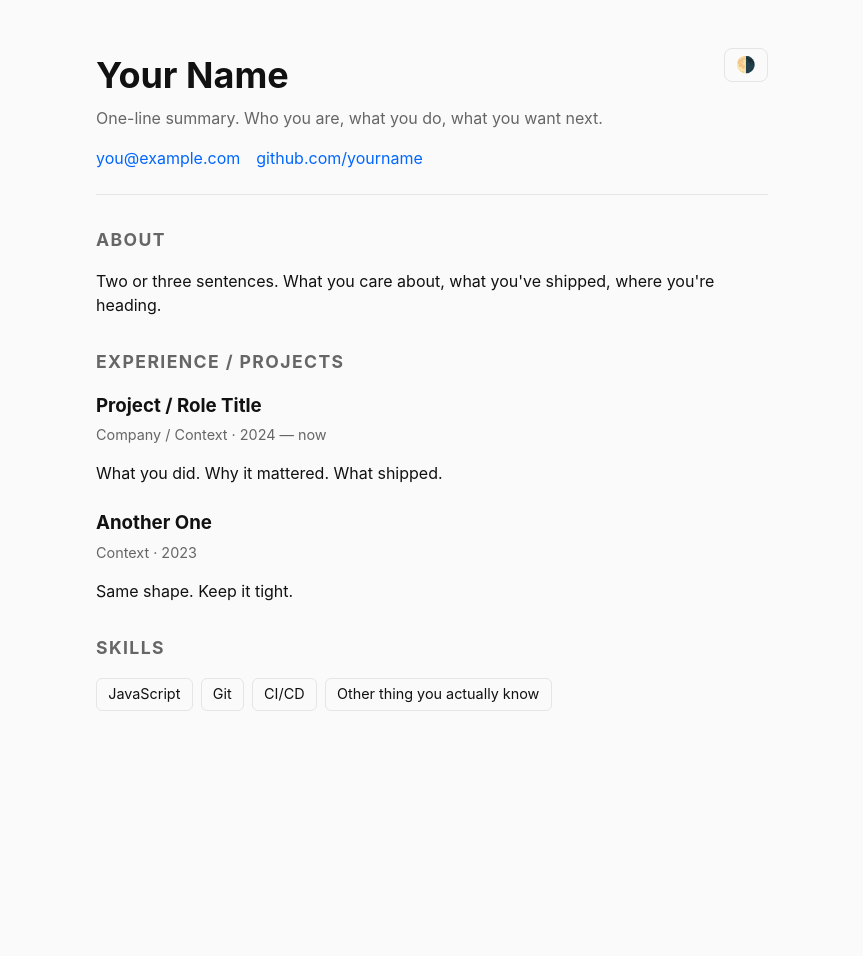
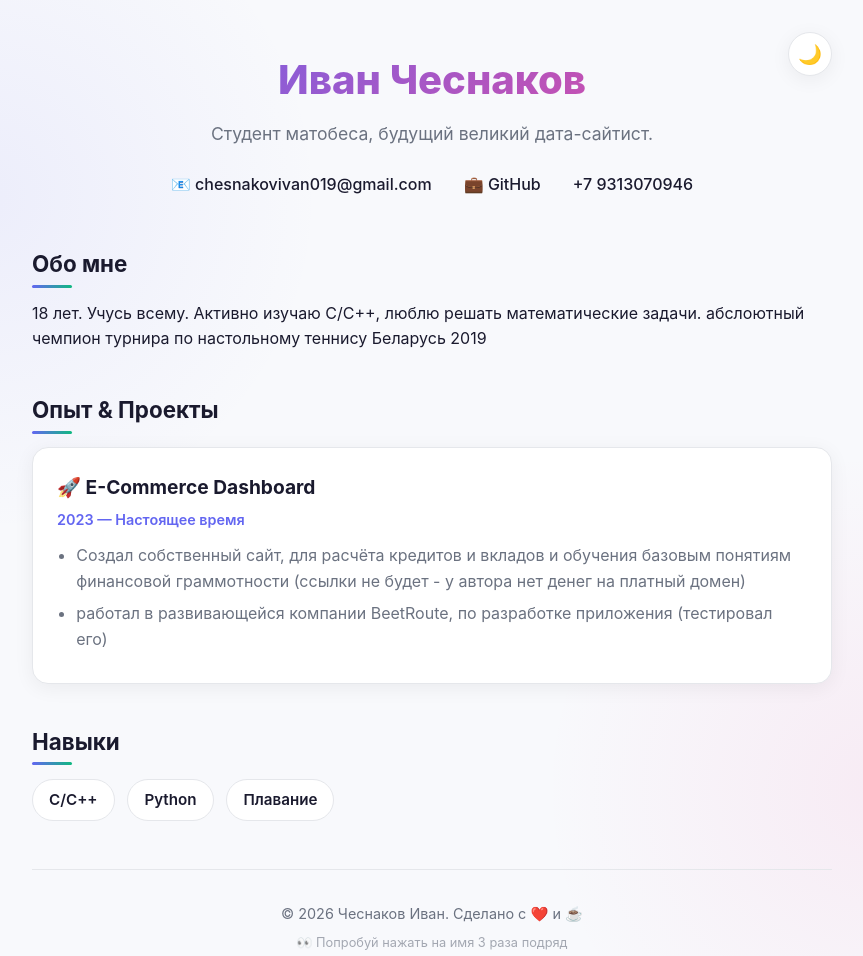
Before and after one commit to ivanchesnakov/vibelaba6, a website built with Vite: page index.html in a window 1280 px wide. Shown: the whole page, without its empty margins (208-1071 px from the left). Before the commit the page ends 800 px from the top, so only its background shows below. Built offline with nearby package versions, Linux system fonts and the light colour scheme.

Commit message:
feat: my CV content

```diff
--- a/index.html
+++ b/index.html
@@ -1,63 +1,60 @@
-<!doctype html>
-<html lang="en">
+<!DOCTYPE html>
+<html lang="ru" data-theme="light">
 <head>
-    <meta charset="UTF-8" />
-    <meta name="viewport" content="width=device-width, initial-scale=1.0" />
-    <title>CV — Your Name</title>
-    <link rel="stylesheet" href="./style.css" />
+  <meta charset="UTF-8">
+  <meta name="viewport" content="width=device-width, initial-scale=1.0">
+  <title>CV — Ваше Имя</title>
+  <link rel="stylesheet" href="style.css">
 </head>
 <body>
-    <main class="cv">
-      <header class="cv__header">
-        <h1>Your Name</h1>
-        <p class="cv__tagline">
-          One-line summary. Who you are, what you do, what you want next.
-        </p>
-        <ul class="cv__contacts">
-          <li><a href="mailto:you@example.com">you@example.com</a></li>
-          <li><a href="https://github.com/yourname">github.com/yourname</a></li>
-        </ul>
-
-        <!-- TODO: твой нестандартный элемент.
-             Пример: переключатель темы, anim, easter egg. -->
-        <button id="theme-toggle" class="theme-toggle" aria-label="Toggle theme">
-          🌗
+  <div class="container">
+    <header class="header">
+      <button class="theme-toggle" id="themeToggle" aria-label="Переключить тему">
+        🌙
       </button>
+      <h1 class="name" id="nameTrigger">Иван Чеснаков</h1>
+      <p class="tagline">Студент матобеса, будущий великий дата-сайтист.</p>
+      <div class="contacts">
+        <a href="mailto:email@example.com">📧 chesnakovivan019@gmail.com</a>
+        <a href="https://github.com" target="_blank">💼 GitHub</a>
+        <a href="tel:+79313070946"> +7 9313070946</a>
+      </div>
     </header>
 
-      <section>
-        <h2>About</h2>
-        <p>
-          Two or three sentences. What you care about, what you've shipped,
-          where you're heading.
-        </p>
+    <main>
+      <section class="summary">
+        <h2>Обо мне</h2>
+        <p>18 лет. Учусь всему. Активно изучаю С/С++, люблю решать математические задачи. абслоютный чемпион турнира по настольному теннису Беларусь 2019</p>
       </section>
 
-      <section>
-        <h2>Experience / Projects</h2>
-        <article>
-          <h3>Project / Role Title</h3>
-          <p class="cv__meta">Company / Context · 2024 — now</p>
-          <p>What you did. Why it mattered. What shipped.</p>
-        </article>
-        <article>
-          <h3>Another One</h3>
-          <p class="cv__meta">Context · 2023</p>
-          <p>Same shape. Keep it tight.</p>
+      <section class="experience">
+        <h2>Опыт & Проекты</h2>
+        <article class="card">
+          <h3>🚀 E-Commerce Dashboard</h3>
+          <p class="period">2023 — Настоящее время</p>
+          <ul>
+            <li>Создал собственный сайт, для расчёта кредитов и вкладов и обучения базовым понятиям финансовой граммотности (ссылки не будет - у автора нет денег на платный домен)</li>
+            <li>работал в развивающейся компании BeetRoute, по разработке приложения (тестировал его)</li>
+          </ul>
         </article>
       </section>
 
-      <section>
-        <h2>Skills</h2>
-        <ul class="cv__skills">
-          <li>JavaScript</li>
-          <li>Git</li>
-          <li>CI/CD</li>
-          <li>Other thing you actually know</li>
-        </ul>
+      <section class="skills">
+        <h2>Навыки</h2>
+        <div class="skills-grid">
+          <span class="skill-tag" data-tooltip="С/С++">С/С++</span>
+          <span class="skill-tag" data-tooltip="Python">Python</span>
+          <span class="skill-tag" data-tooltip="хаахах вдруг понадобится">Плавание</span>
+        </div>
       </section>
     </main>
 
-    <script type="module" src="./src/main.js"></script>
+    <footer class="footer">
+      <p>© 2026 Чеснаков Иван. Сделано с ❤️ и ☕</p>
+      <span class="hint">👀 Попробуй нажать на имя 3 раза подряд</span>
+    </footer>
+  </div>
+
+  <script src="src/main.js"></script>
 </body>
 </html>
--- a/package.json
+++ b/package.json
@@ -13,5 +13,8 @@
     "eslint": "^9.10.0",
     "globals": "^15.9.0",
     "vite": "^5.4.0"
+  },
+  "dependencies": {
+    "20": "^3.1.9"
   }
 }
--- a/style.css
+++ b/style.css
@@ -1,127 +1,154 @@
+/* Базовые переменные и темы */
 :root {
-  --bg: #fafafa;
-  --fg: #111;
-  --muted: #666;
-  --accent: #0066ff;
-  --border: #e5e5e5;
+  --bg: #f8f9fc;
+  --surface: #ffffff;
+  --text: #1a1a2e;
+  --text-muted: #6b7280;
+  --accent: #6366f1;
+  --accent-glow: rgba(99, 102, 241, 0.25);
+  --border: #e5e7eb;
+  --gradient-1: #6366f1;
+  --gradient-2: #ec4899;
+  --gradient-3: #10b981;
+  --shadow: 0 4px 20px rgba(0, 0, 0, 0.06);
+  --radius: 16px;
+  --transition: 0.3s cubic-bezier(0.4, 0, 0.2, 1);
 }
 
-[data-theme='dark'] {
-  --bg: #0e0e10;
-  --fg: #f5f5f5;
-  --muted: #999;
-  --accent: #6aa6ff;
-  --border: #2a2a2e;
+[data-theme="dark"] {
+  --bg: #0f111a;
+  --surface: #1a1d2d;
+  --text: #e2e8f0;
+  --text-muted: #94a3b8;
+  --accent: #818cf8;
+  --accent-glow: rgba(129, 140, 248, 0.35);
+  --border: #2d3748;
+  --shadow: 0 4px 25px rgba(0, 0, 0, 0.4);
 }
 
-* {
-  box-sizing: border-box;
+/* Сброс и база */
+* { box-sizing: border-box; margin: 0; padding: 0; }
+
+body {
+  font-family: 'Inter', system-ui, -apple-system, sans-serif;
+  background: var(--bg);
+  color: var(--text);
+  line-height: 1.6;
+  transition: background var(--transition), color var(--transition);
+  min-height: 100vh;
+  padding: 2rem 1rem;
+  background-image:
+    radial-gradient(circle at 15% 20%, rgba(99, 102, 241, 0.08) 0%, transparent 25%),
+    radial-gradient(circle at 85% 80%, rgba(236, 72, 153, 0.08) 0%, transparent 25%);
 }
 
-body {
-  margin: 0;
-  font-family:
-    -apple-system, BlinkMacSystemFont, 'Segoe UI', Roboto, Helvetica, Arial,
-    sans-serif;
-  background: var(--bg);
-  color: var(--fg);
-  line-height: 1.5;
-  transition:
-    background 0.2s,
-    color 0.2s;
+.container { max-width: 800px; margin: 0 auto; position: relative; }
+
+/* Шапка */
+.header { text-align: center; margin-bottom: 3rem; padding-top: 1rem; }
+
+.name {
+  font-size: 2.5rem;
+  font-weight: 800;
+  background: linear-gradient(135deg, var(--gradient-1), var(--gradient-2));
+  -webkit-background-clip: text;
+  -webkit-text-fill-color: transparent;
+  cursor: pointer;
+  user-select: none;
+  transition: transform 0.2s;
+}
+.name:active { transform: scale(0.98); }
+
+.tagline { color: var(--text-muted); font-size: 1.1rem; margin: 0.5rem 0 1.5rem; }
+
+.contacts {
+  display: flex; flex-wrap: wrap; justify-content: center; gap: 1rem 2rem;
+}
+.contacts a {
+  color: var(--text); text-decoration: none; font-weight: 500;
+  transition: color var(--transition);
+}
+.contacts a:hover { color: var(--accent); }
+
+/* Переключатель темы */
+.theme-toggle {
+  position: absolute; top: 0; right: 0;
+  width: 44px; height: 44px;
+  background: var(--surface); border: 1px solid var(--border);
+  border-radius: 50%; cursor: pointer;
+  box-shadow: var(--shadow);
+  display: flex; align-items: center; justify-content: center;
+  font-size: 1.2rem;
+  transition: all var(--transition);
+}
+.theme-toggle:hover { transform: rotate(20deg) scale(1.1); box-shadow: 0 0 15px var(--accent-glow); }
+
+/* Секции и карточки */
+section { margin-bottom: 2.5rem; }
+h2 {
+  font-size: 1.4rem; font-weight: 700; margin-bottom: 1.2rem;
+  position: relative; display: inline-block;
+}
+h2::after {
+  content: ''; position: absolute; bottom: -6px; left: 0;
+  width: 40px; height: 3px;
+  background: linear-gradient(90deg, var(--gradient-1), var(--gradient-3));
+  border-radius: 2px;
 }
 
-.cv {
-  max-width: 720px;
-  margin: 0 auto;
-  padding: 3rem 1.5rem;
+.card {
+  background: var(--surface); border: 1px solid var(--border);
+  border-radius: var(--radius); padding: 1.5rem;
+  margin-bottom: 1rem; box-shadow: var(--shadow);
+  transition: transform var(--transition), box-shadow var(--transition);
 }
+.card:hover { transform: translateY(-4px); box-shadow: 0 8px 30px rgba(0,0,0,0.12); }
+.card h3 { font-size: 1.2rem; margin-bottom: 0.3rem; }
+.period { color: var(--accent); font-weight: 600; font-size: 0.9rem; margin-bottom: 0.8rem; }
+.card ul { padding-left: 1.2rem; }
+.card li { margin-bottom: 0.4rem; color: var(--text-muted); }
 
-.cv__header {
-  position: relative;
-  border-bottom: 1px solid var(--border);
-  padding-bottom: 1.5rem;
-  margin-bottom: 2rem;
+/* Навыки */
+.skills-grid { display: flex; flex-wrap: wrap; gap: 0.8rem; }
+.skill-tag {
+  background: var(--surface); border: 1px solid var(--border);
+  padding: 0.5rem 1rem; border-radius: 99px;
+  font-weight: 600; font-size: 0.95rem; cursor: default;
+  position: relative; transition: all var(--transition);
 }
+.skill-tag:hover {
+  background: linear-gradient(135deg, var(--gradient-1), var(--gradient-2));
+  color: white; border-color: transparent;
+  transform: scale(1.05); box-shadow: 0 4px 15px var(--accent-glow);
+}
+.skill-tag::after {
+  content: attr(data-tooltip);
+  position: absolute; bottom: 120%; left: 50%;
+  transform: translateX(-50%) translateY(10px);
+  background: var(--text); color: var(--bg);
+  padding: 0.3rem 0.6rem; border-radius: 6px;
+  font-size: 0.75rem; white-space: nowrap;
+  opacity: 0; pointer-events: none; transition: all 0.2s;
+}
+.skill-tag:hover::after { opacity: 1; transform: translateX(-50%) translateY(0); }
 
-.cv__header h1 {
-  margin: 0 0 0.25rem;
-  font-size: 2.25rem;
+/* Подвал и подсказка */
+.footer {
+  text-align: center; margin-top: 3rem; padding-top: 2rem;
+  border-top: 1px solid var(--border); color: var(--text-muted); font-size: 0.9rem;
 }
+.hint { display: block; margin-top: 0.5rem; font-size: 0.8rem; opacity: 0.6; }
 
-.cv__tagline {
-  color: var(--muted);
-  margin: 0 0 1rem;
+/* Анимации */
+@keyframes pop { 0% { transform: scale(1); } 50% { transform: scale(1.15); } 100% { transform: scale(1); } }
+.pop-anim { animation: pop 0.35s ease; }
+
+@keyframes float { 0%, 100% { transform: translateY(0); } 50% { transform: translateY(-8px); } }
+.float-anim { animation: float 2.5s ease-in-out infinite; }
+
+/* Адаптив */
+@media (max-width: 600px) {
+  .name { font-size: 2rem; }
+  .contacts { flex-direction: column; align-items: center; gap: 0.8rem; }
+  .theme-toggle { top: -10px; right: -10px; }
 }
-
-.cv__contacts {
-  list-style: none;
-  padding: 0;
-  margin: 0;
-  display: flex;
-  flex-wrap: wrap;
-  gap: 1rem;
-}
-
-.cv__contacts a {
-  color: var(--accent);
-  text-decoration: none;
-}
-
-.cv__contacts a:hover {
-  text-decoration: underline;
-}
-
-.theme-toggle {
-  position: absolute;
-  top: 0;
-  right: 0;
-  background: transparent;
-  border: 1px solid var(--border);
-  border-radius: 8px;
-  padding: 0.4rem 0.7rem;
-  cursor: pointer;
-  font-size: 1rem;
-}
-
-section {
-  margin-bottom: 2rem;
-}
-
-section h2 {
-  font-size: 1.1rem;
-  text-transform: uppercase;
-  letter-spacing: 0.08em;
-  color: var(--muted);
-  margin: 0 0 1rem;
-}
-
-article {
-  margin-bottom: 1.5rem;
-}
-
-article h3 {
-  margin: 0 0 0.25rem;
-}
-
-.cv__meta {
-  color: var(--muted);
-  font-size: 0.9rem;
-  margin: 0 0 0.5rem;
-}
-
-.cv__skills {
-  list-style: none;
-  padding: 0;
-  margin: 0;
-  display: flex;
-  flex-wrap: wrap;
-  gap: 0.5rem;
-}
-
-.cv__skills li {
-  border: 1px solid var(--border);
-  border-radius: 6px;
-  padding: 0.3rem 0.7rem;
-  font-size: 0.9rem;
-}
```
Also changed, not shown: 1 other file. Lines whose indentation alone changed are shown as unchanged.
